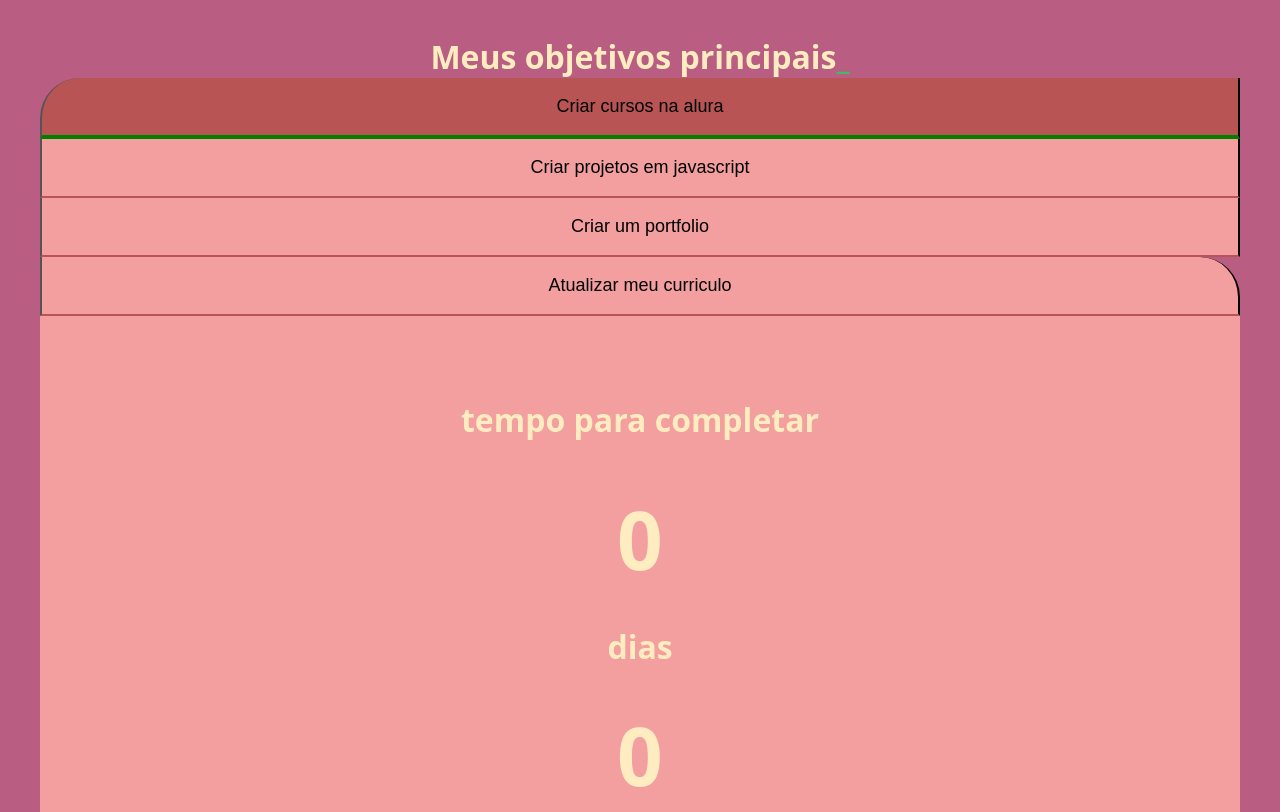
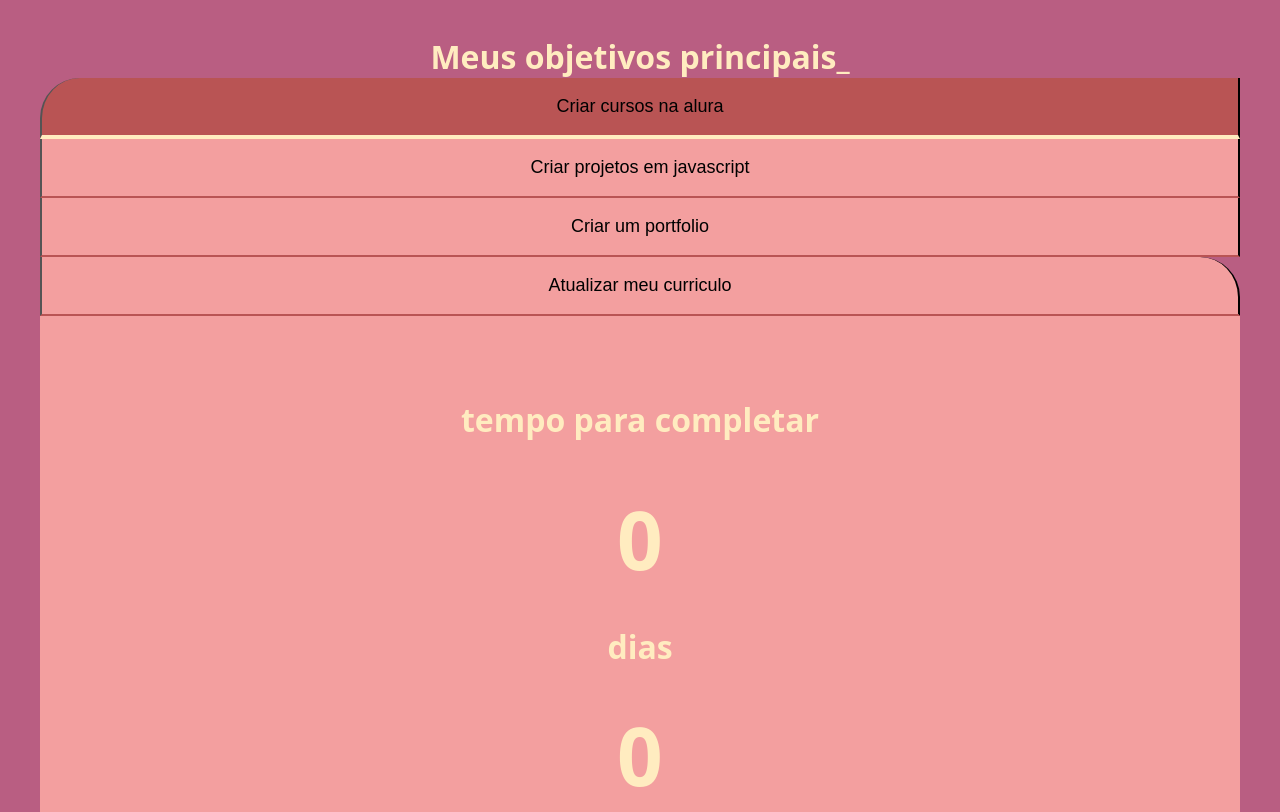
Before and after one commit to LucasAmaral09/Objetivos, a plain HTML site: page index.html in a window 1280 px wide. Shown: the top 812 px of the page. Drawn offline with Linux system fonts and the light colour scheme.

Commit message:
jygfyujgv

```diff
--- a/estilo.css
+++ b/estilo.css
@@ -35,7 +35,7 @@ body{
 }
 
 .titulo-principal span {
-    color: rgb(64, 187, 103);
+    color: #FFECC0(64, 187, 103);
 }
 
 .botao {
@@ -59,7 +59,7 @@ body{
 
 .botao.ativo {
     background-color: var(--botao-ativo);
-    border-bottom: 4px solid green;
+    border-bottom: 4px solid #FFECC0;
 }
 
 .aba-conteudo.ativo {
```
